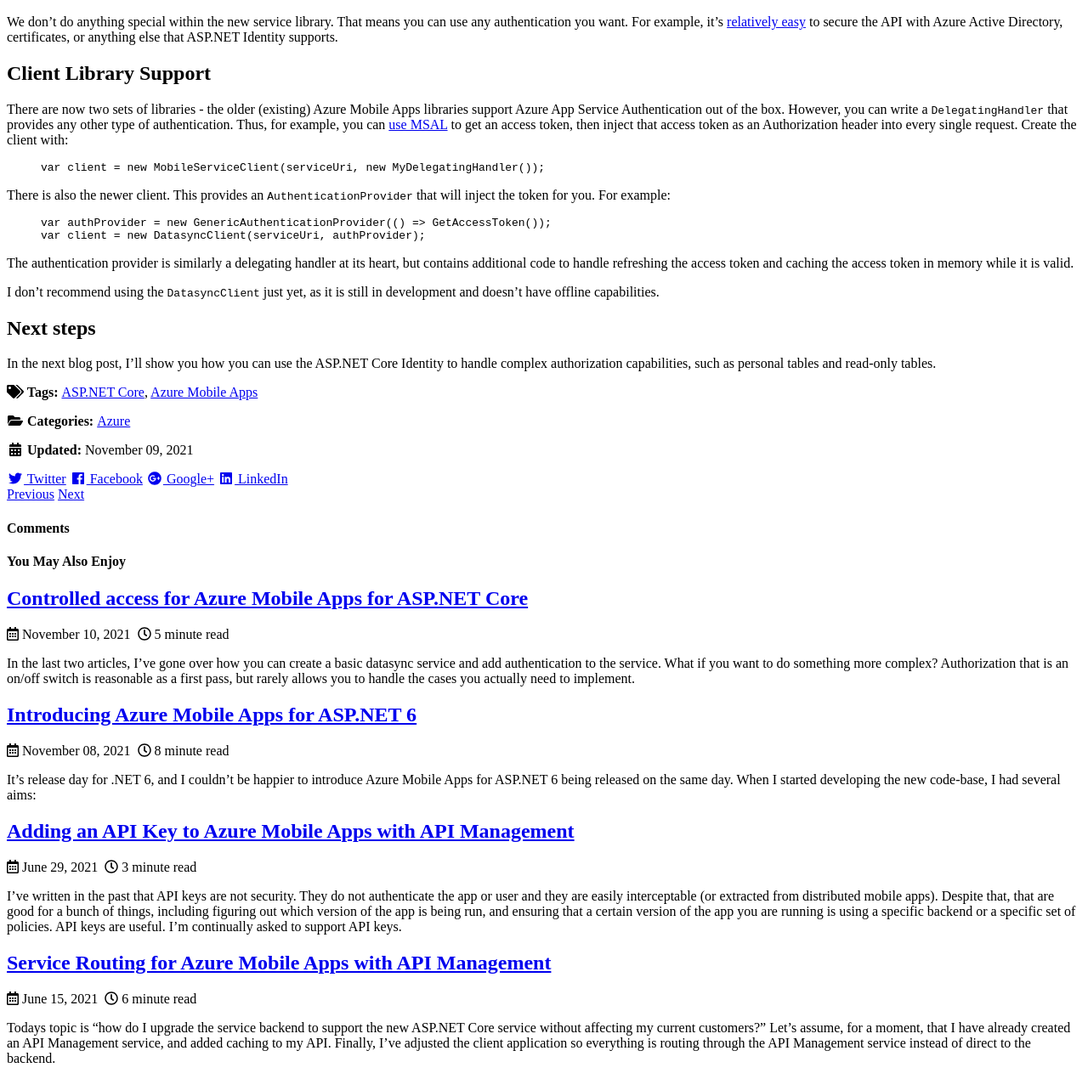
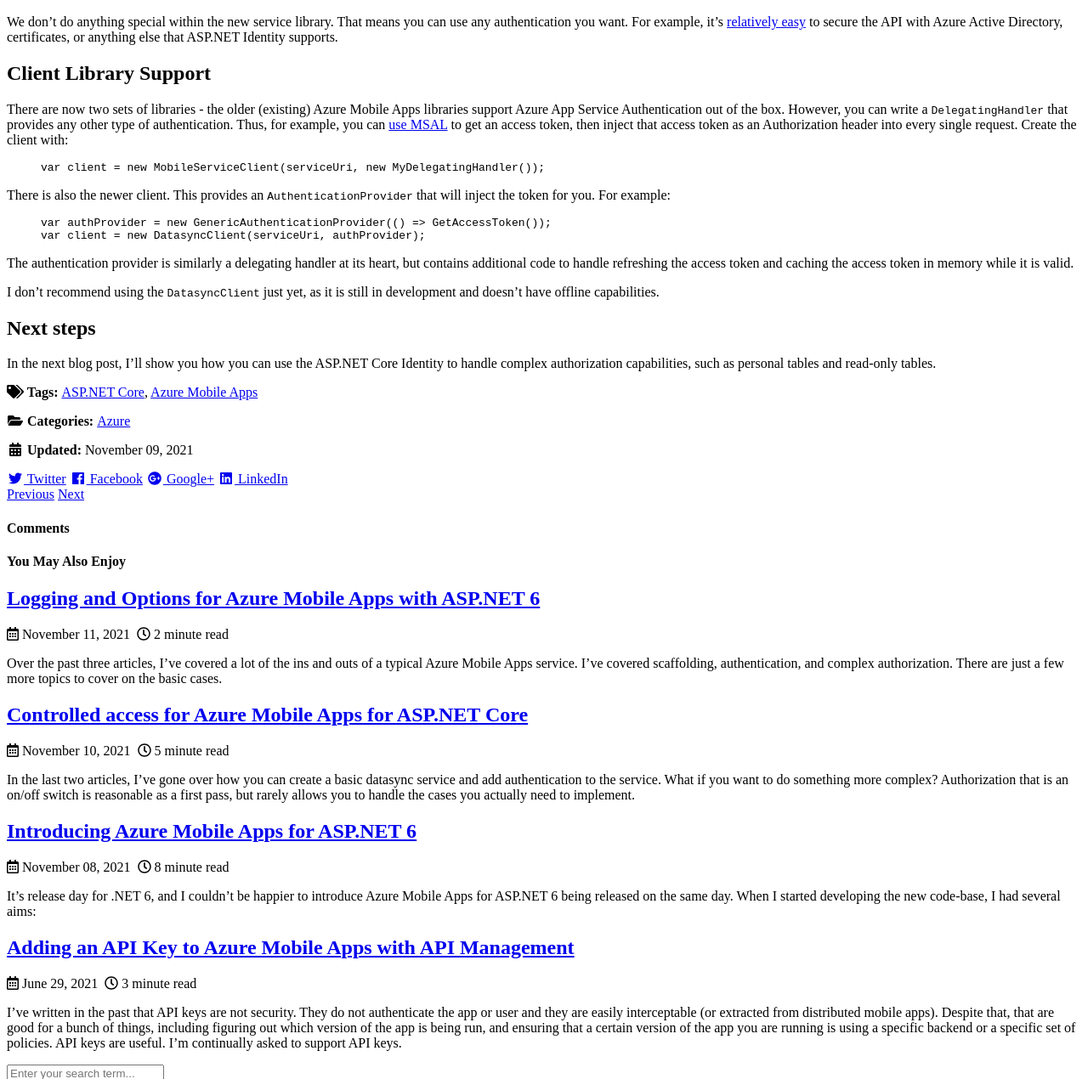
Before and after one commit to adrianhall/adrianhall.github.io, a Jekyll site: the page built from _posts/2021/2021-11-09-adding-auth-to-zumo.md, in a window 1280 px wide and 1400 px high, scrolled down 1982 px, cut to the strip 0-1270 px from the top of the window. Shown: the whole strip at 85% size. Built offline with Jekyll 4.4.1, drawn with Linux system fonts in a browser that asks for light colours; nearby versions of some CDN libraries; comment, search, counter and statistics services are not loaded; some of the changed lines change nothing that is shown.

Commit message:
New blog post on logging

```diff
--- a/_posts/2021/2021-11-09-adding-auth-to-zumo.md
+++ b/_posts/2021/2021-11-09-adding-auth-to-zumo.md
@@ -11,7 +11,7 @@
 
 ## Azure App Service Authentication
 
-Azure App Service includes a feature that most people call "EasyAuth".  It allows you to configure a Google, Microsoft, Facebook, or Twitter authentication service within Azure App Service.  You can read about the configuration process in [their documentation]().  If you used Azure App Service to host an Azure Mobile Apps service previously, this will be familiar to you.
+Azure App Service includes a feature that most people call "EasyAuth".  It allows you to configure a Google, Microsoft, Facebook, or Twitter authentication service within Azure App Service.  You can read about the configuration process in [their documentation](https://docs.microsoft.com/azure/app-service/overview-authentication-authorization).  If you used Azure App Service to host an Azure Mobile Apps service previously, this will be familiar to you.
 
 The new Azure Mobile Apps service components support Azure App Service directly.  Aside from setting up the Azure App Service (which hasn't changed), here is what you need to do:
 
--- /dev/null
+++ b/_posts/2021/2021-11-11-logging-with-zumo.md
@@ -0,0 +1,83 @@
+---
+title: "Logging and Options for Azure Mobile Apps with ASP.NET 6"
+categories:
+  - Azure
+tags:
+  - ASP.NET Core
+  - Azure Mobile Apps
+---
+
+Over the past three articles, I've covered a lot of the ins and outs of a typical Azure Mobile Apps service.  I've covered [scaffolding]({% post_url 2021/2021-11-08-azure-mobile-apps-intro %}), [authentication]({% post_url 2021/2021-11-09-adding-auth-to-zumo %}), and [complex authorization]({% post_url 2021/2021-11-10-complex-zumo-auth %}).  There are just a few more topics to cover on the basic cases.
+
+## Logging
+
+One of the big areas is logging.  You obviously want to see what the library is doing when it is running, especially because it is running unattended all the time.  Fortunately, it's an ASP.NET Core application, which means [logging is built-in](https://docs.microsoft.com/aspnet/core/fundamentals/logging/?view=aspnetcore-6.0).  Which isn't to say there is no work to be done - there is.  It's just that it works the same way as everything else.
+
+To add logging, inject an `ILogger` into the constructor of the table controller, then assign it to the `Logger` property.
+
+{% highlight csharp %}
+[Route("tables/[controller]")]
+public class TodoItemController : TableController<TodoItem>
+{
+  public TodoItemController(AppDbContext context, ILogger<TodoItemController> logger) : base()
+  {
+    Repository = new EntityTableRepository<TodoItem>(context);
+    Logger = logger;
+  }
+}
+{% endhighlight %}
+
+If you want to control the amount of logging that happens, you can do that in your `appsettings.json`:
+
+{% highlight json %}
+{
+  "Logging": {
+    "LogLevel": {
+      "Default": "Information",
+      "Microsoft.AspNetCore": "Warning",
+      "Microsoft.AspNetCore.Datasync": "Information"
+    }
+  }
+}
+{% endhighlight %}
+
+You can tune it to the level you want.  Logging is done at warning, information, and debug levels, so you can tune the amount of logging that happens.  By default, the logs will go to the console and the windows event log.  However, you configure logging for the entire service, so it can just as easily go to syslog, Azure Monitor, or any other logging system.
+
+## Table Options
+
+There are a number of table controller options that you can use to control the table controller:
+
+* `PageSize` (default: 100) is the number of items returned in a single page of results.
+* `MaxTop` (default: 512000) is the maximum number of items any specific query can return, even with paging.
+* `EnableSoftDelete` (default: false) marks an item as deleted when requested rather than deleting the record.
+* `UnauthorizedStatusCode` (default: 401 Unauthorized) is the status code that is returned when the access control provider indicates an unauthorized operation.
+
+These are encapsulated by the `TableControllerOptions` class, and set within the table controller by the `Options` property.  For example:
+
+{% highlight csharp %}
+[Route("tables/[controller]")]
+public class TodoItemController : TableController<TodoItem>
+{
+  public TodoItemController(AppDbContext context, ILogger<TodoItemController> logger) : base()
+  {
+    Repository = new EntityTableRepository<TodoItem>(context);
+    Logger = logger;
+    Options = new TableControllerOptions
+    {
+      EnableSoftDelete = true,
+      UnauthorizedStatusCode = StatusCodes.Status418ImATeapot
+    };
+  }
+}
+{% endhighlight %}
+
+All of the options have a reasonable default.  You only need to set the ones you want to change.
+
+Yes, `StatusCodes.Status418ImATeapot` is a valid status code.
+{: .notice--info}
+
+Soft-delete, in particular, is a great thing to use when you are doing offline synchronization.  Soft-delete allows you to inform other clients that the record is gone and should be removed from the offline cache. However, it does require that you purge the records on a regular basis to keep the database clean.
+
+## Next steps
+
+In the next article, I'm going to go into what happens inside the `EntityTableRepository` and how you can build your own repository when your requirements are not met by a single table managed by Entity Framework Core.
```
Also changed, not shown: _posts/2021/2021-11-08-azure-mobile-apps-intro.md (+1 -0 lines).
